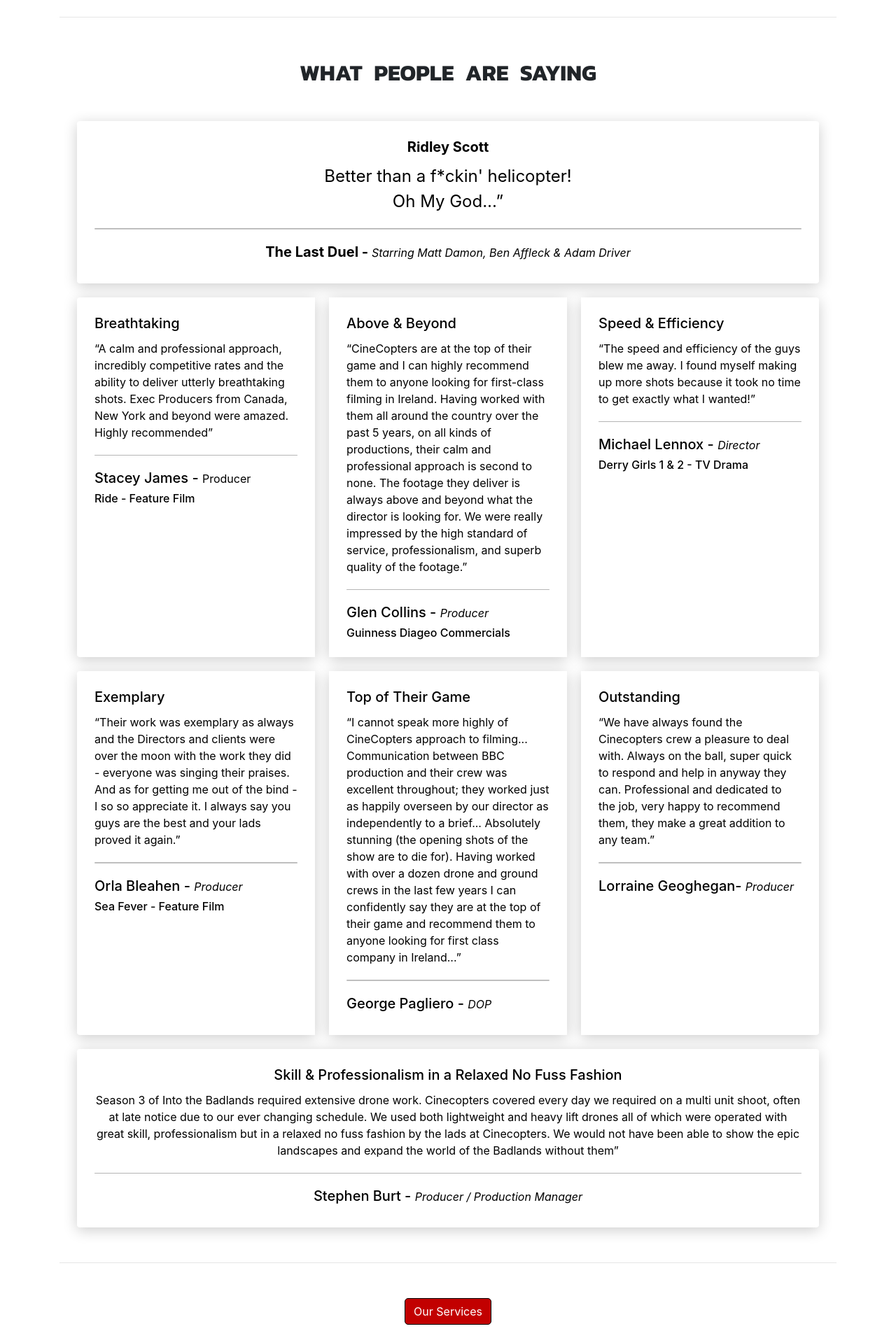
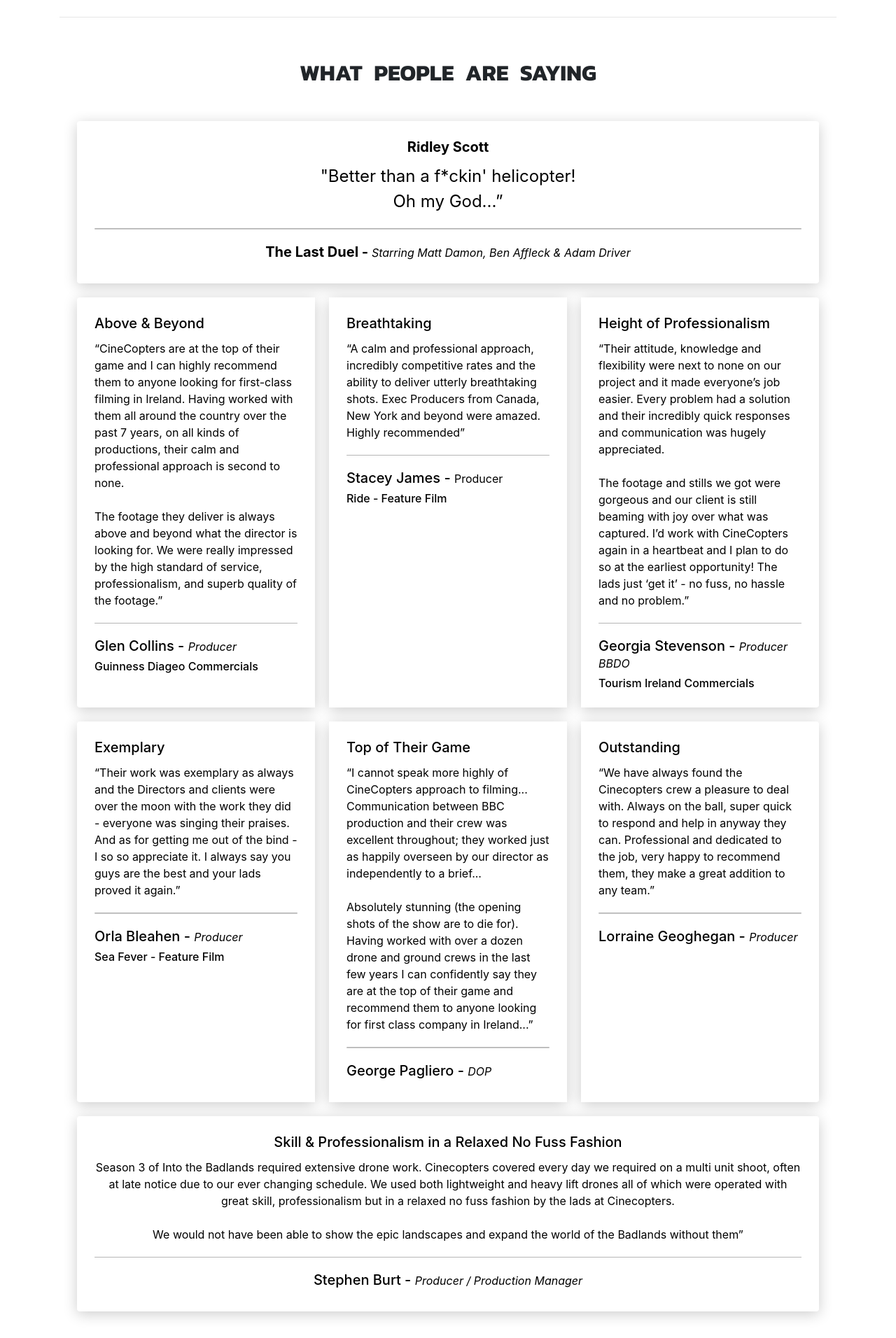
Before and after one commit to sdbxsdb/CineCopters, a PHP site: page / in a window 1280 px wide. Shown: the part 1345-3257 px from the top of the page at 70% size. Run offline with PHP 8.4, Linux system fonts and the light colour scheme; some web fonts are replaced.

Commit message:
Change to testimonials text

```diff
--- a/index.php
+++ b/index.php
@@ -47,7 +47,7 @@
         <a href="https://www.imdb.com/title/tt4244994/" target="_blank">
           <div class="card-body">
             <h5 class="card-title">Ridley Scott</h5>
-            <p class="card-text">Better than a f*ckin' helicopter! <br>Oh My God...”</p>
+            <p class="card-text">"Better than a f*ckin' helicopter! <br>Oh my God...”</p>
             <hr>
             <h5 class="card-text">The Last Duel - <small><cite>Starring Matt Damon, Ben Affleck &amp; Adam Driver</cite></small></h5>
             <h6 class="card-text job"></h6>
@@ -56,6 +56,17 @@
       </div>
     </div>
     <div class="container card-group">
+      <div class="card">
+        <a href="http://antidote.ie/services/" target="blank">
+          <div class="card-body">
+            <h5 class="card-title">Above & Beyond</h5>
+            <p class="card-text">“CineCopters are at the top of their game and I can highly recommend them to anyone looking for first-class filming in Ireland. Having worked with them all around the country over the past 7 years, on all kinds of productions, their calm and professional approach is second to none. <br><br>The footage they deliver is always above and beyond what the director is looking for. We were really impressed by the high standard of service, professionalism, and superb quality of the footage.”</p>
+            <hr>
+            <h5 class="card-text">Glen Collins - <small><cite>Producer </cite></small></h5>
+            <h6 class="card-text">Guinness Diageo Commercials</h6>
+          </div>
+        </a>
+      </div>
       <div class="card">
         <a href="https://www.buccaneermedia.com/" target="blank">
           <div class="card-body">
@@ -68,24 +79,13 @@
         </a>
       </div>
       <div class="card">
-        <a href="http://antidote.ie/services/" target="blank">
+        <a href="https://www.bbdo.ie/" target="blank">
           <div class="card-body">
-            <h5 class="card-title">Above & Beyond</h5>
-            <p class="card-text">“CineCopters are at the top of their game and I can highly recommend them to anyone looking for first-class filming in Ireland. Having worked with them all around the country over the past 5 years, on all kinds of productions, their calm and professional approach is second to none. The footage they deliver is always above and beyond what the director is looking for. We were really impressed by the high standard of service, professionalism, and superb quality of the footage.”</p>
+            <h5 class="card-title">Height of Professionalism</h5>
+            <p class="card-text">“Their attitude, knowledge and flexibility were next to none on our project and it made everyone’s job easier. Every problem had a solution and their incredibly quick responses and communication was hugely appreciated. <br><br>The footage and stills we got were gorgeous and our client is still beaming with joy over what was captured. I’d work with CineCopters again in a heartbeat and I plan to do so at the earliest opportunity! The lads just ‘get it’ - no fuss, no hassle and no problem.”</p>
             <hr>
-            <h5 class="card-text">Glen Collins - <small><cite>Producer </cite></small></h5>
-            <h6 class="card-text">Guinness Diageo Commercials</h6>
-          </div>
-        </a>
-      </div>
-      <div class="card">
-        <a href="https://www.hattrick.co.uk/" target="blank">
-          <div class="card-body">
-            <h5 class="card-title">Speed &amp; Efficiency</h5>
-            <p class="card-text">“The speed and efficiency of the guys blew me away. I found myself making up more shots because it took no time to get exactly what I wanted!”</p>
-            <hr>
-            <h5 class="card-text">Michael Lennox - <small><cite>Director </cite></small></h5>
-            <h6 class="card-text">Derry Girls 1 & 2 - TV Drama</h6>
+            <h5 class="card-text">Georgia Stevenson - <small><cite>Producer BBDO </cite></small></h5>
+            <h6 class="card-text">Tourism Ireland Commercials</h6>
           </div>
         </a>
       </div>
@@ -106,7 +106,7 @@
         <a href="http://www.georgepagliero.com/" target="blank">
           <div class="card-body">
             <h5 class="card-title">Top of Their Game</h5>
-            <p class="card-text">“I cannot speak more highly of CineCopters approach to filming... Communication between BBC production and their crew was excellent throughout; they worked just as happily overseen by our director as independently to a brief... Absolutely stunning (the opening shots of the show are to die for). Having worked with over a dozen drone and ground crews in the last few years I can confidently say they are at the top of their game and recommend them to anyone looking for first class company in Ireland...”</p>
+            <p class="card-text">“I cannot speak more highly of CineCopters approach to filming... Communication between BBC production and their crew was excellent throughout; they worked just as happily overseen by our director as independently to a brief... <br><br>Absolutely stunning (the opening shots of the show are to die for). Having worked with over a dozen drone and ground crews in the last few years I can confidently say they are at the top of their game and recommend them to anyone looking for first class company in Ireland...”</p>
             <hr>
             <h5 class="card-text">George Pagliero - <small><cite>DOP</cite></small></h5>
             <h6 class="card-text"></h6>
@@ -121,7 +121,7 @@
               Always on the ball, super quick to respond and help in anyway they can.
               Professional and dedicated to the job, very happy to recommend them, they make a great addition to any team.”</p>
             <hr>
-            <h5 class="card-text">Lorraine Geoghegan- <small><cite>Producer</cite></small></h5>
+            <h5 class="card-text">Lorraine Geoghegan - <small><cite>Producer</cite></small></h5>
             <h6 class="card-text"></h6>
           </div>
         </a>
@@ -132,7 +132,7 @@
         <a href="https://www.amc.com/" target="_blank">
           <div class="card-body">
             <h5 class="card-title">Skill &amp; Professionalism in a Relaxed No Fuss Fashion</h5>
-            <p class="card-text">Season 3 of Into the Badlands required extensive drone work. Cinecopters covered every day we required on a multi unit shoot, often at late notice due to our ever changing schedule. We used both lightweight and heavy lift drones all of which were operated with great skill, professionalism but in a relaxed no fuss fashion by the lads at Cinecopters. We would not have been able to show the epic landscapes and expand the world of the Badlands without them”</p>
+            <p class="card-text">Season 3 of Into the Badlands required extensive drone work. Cinecopters covered every day we required on a multi unit shoot, often at late notice due to our ever changing schedule. We used both lightweight and heavy lift drones all of which were operated with great skill, professionalism but in a relaxed no fuss fashion by the lads at Cinecopters. <br><br>We would not have been able to show the epic landscapes and expand the world of the Badlands without them”</p>
             <hr>
             <h5 class="card-text">Stephen Burt - <small><cite>Producer / Production Manager</cite></small></h5>
             <h6 class="card-text job"></h6>
```
